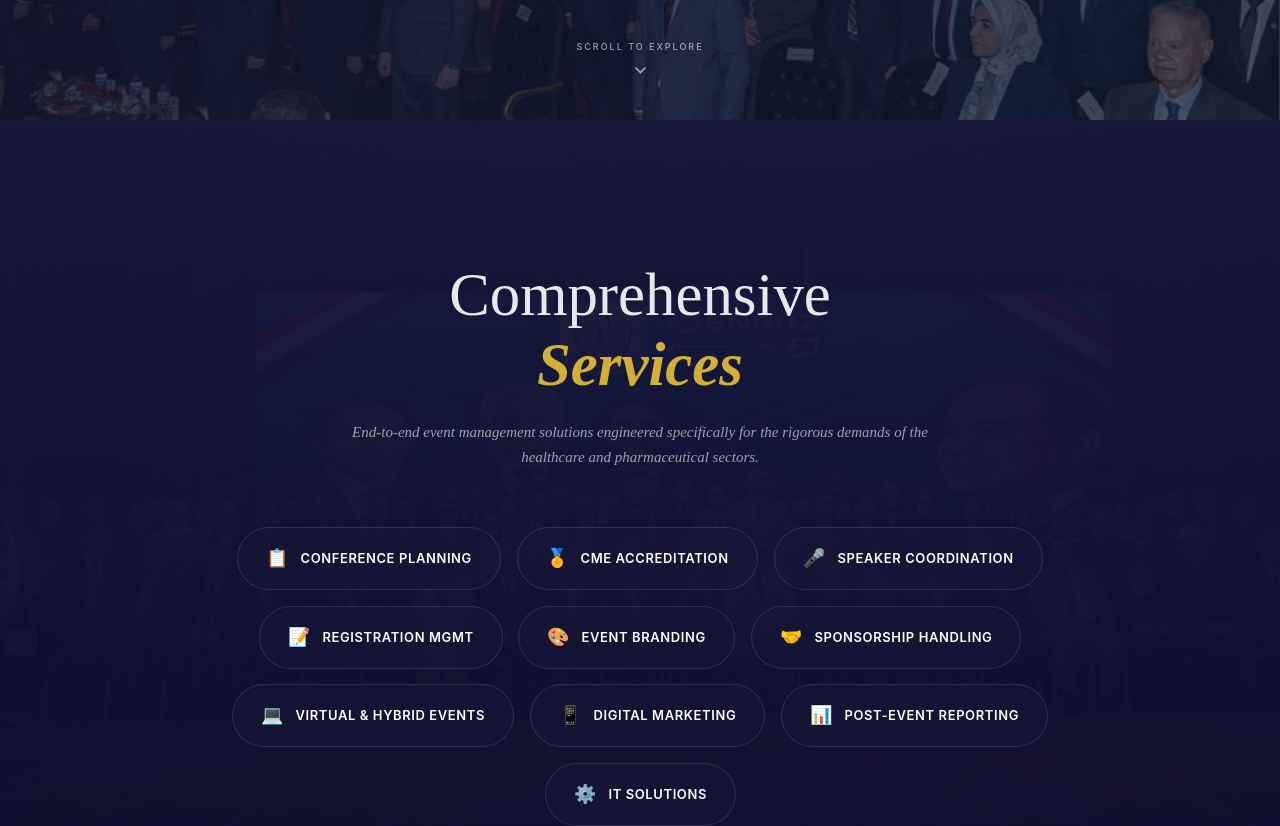
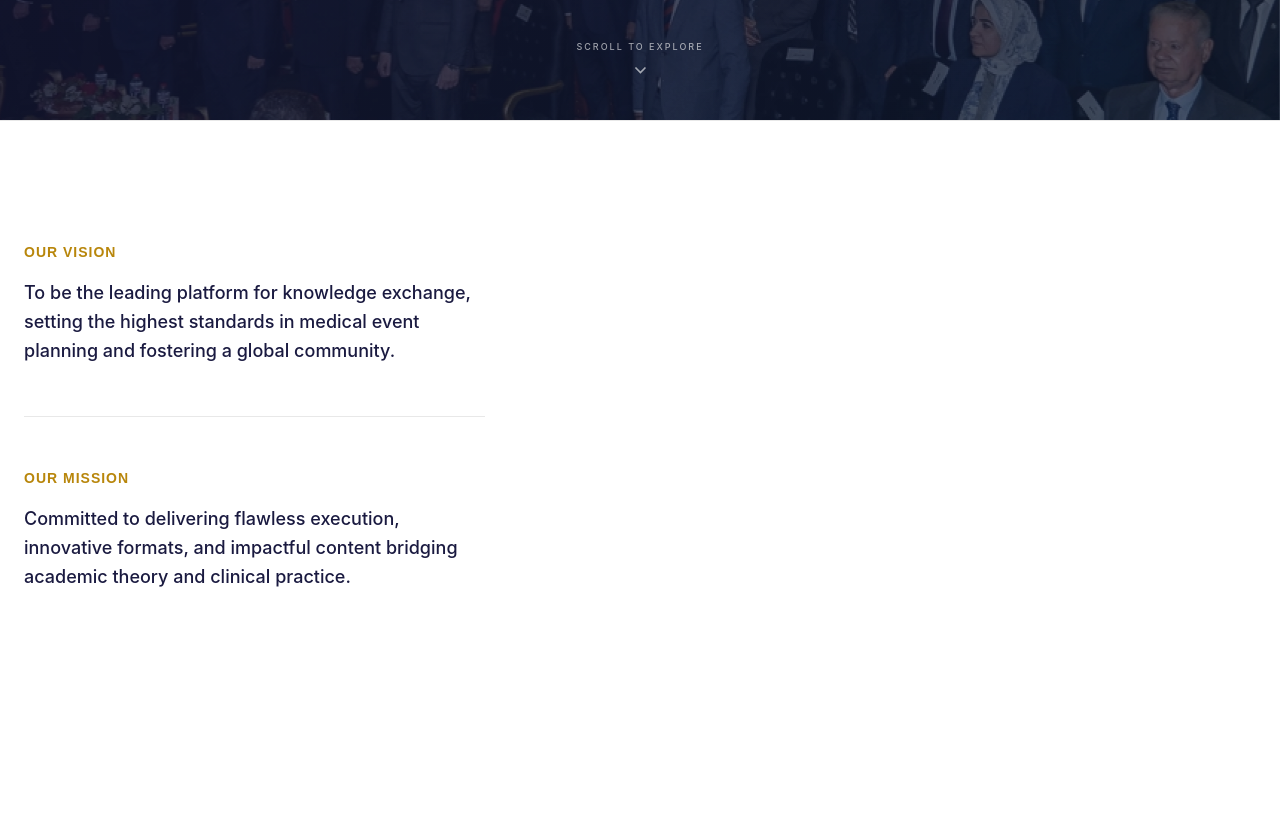
Before and after one commit to Mostafahama/Msquare, an Angular app in the folder msquare-angular/: page / in a window 1280 px wide. Shown: the part 680-1506 px from the top of the page. Built offline with nearby package versions, Linux system fonts and the light colour scheme.

Commit message:
feat: restore Identity (About & Values) section with GSAP fade animations after hero

```diff
--- a/msquare-angular/src/app/app.component.ts
+++ b/msquare-angular/src/app/app.component.ts
@@ -2,6 +2,7 @@ import { Component, AfterViewInit, OnDestroy } from '@angular/core';
 import { CommonModule } from '@angular/common';
 import { HeaderComponent } from './header/header.component';
 import { HeroComponent } from './hero/hero.component';
+import { IdentityComponent } from './identity/identity.component';
 import { WipePanelsComponent } from './wipe-panels/wipe-panels.component';
 import { EventsComponent } from './events/events.component';
 import { PartnersComponent } from './partners/partners.component';
@@ -11,7 +12,7 @@ import { gsap } from 'gsap';
 @Component({
   selector: 'app-root',
   standalone: true,
-  imports: [CommonModule, HeaderComponent, HeroComponent, WipePanelsComponent, EventsComponent, PartnersComponent, FooterComponent],
+  imports: [CommonModule, HeaderComponent, HeroComponent, IdentityComponent, WipePanelsComponent, EventsComponent, PartnersComponent, FooterComponent],
   template: `
     <!-- ═══ CUSTOM CURSOR ═══ -->
     <div class="cursor-dot"></div>
@@ -23,6 +24,7 @@ import { gsap } from 'gsap';
     <app-header></app-header>
     <main>
       <app-hero></app-hero>
+      <app-identity></app-identity>
       <app-wipe-panels></app-wipe-panels>
       <app-events></app-events>
       <app-partners></app-partners>
--- /dev/null
+++ b/msquare-angular/src/app/identity/identity.component.html
@@ -0,0 +1,60 @@
+<!-- ═══ ABOUT & VALUES (Identity Section) ═══ -->
+<section class="identity" id="about" #identitySec>
+  <div class="container">
+    <div class="identity-grid">
+
+      <!-- Left: Vision & Mission -->
+      <div class="identity-left">
+        <div class="id-box">
+          <span class="id-label">OUR VISION</span>
+          <p class="id-text">To be the leading platform for knowledge exchange, setting the highest standards in medical event planning and fostering a global community.</p>
+        </div>
+        <div class="id-divider"></div>
+        <div class="id-box">
+          <span class="id-label">OUR MISSION</span>
+          <p class="id-text">Committed to delivering flawless execution, innovative formats, and impactful content bridging academic theory and clinical practice.</p>
+        </div>
+      </div>
+
+      <!-- Right: Core Values -->
+      <div class="identity-right" id="values">
+        <div class="value-item">
+          <span class="val-num">01</span>
+          <div class="val-body">
+            <h3>Excellence</h3>
+            <p>Top-quality, detail-driven events.</p>
+          </div>
+        </div>
+        <div class="value-item">
+          <span class="val-num">02</span>
+          <div class="val-body">
+            <h3>Integrity</h3>
+            <p>Honesty and full transparency.</p>
+          </div>
+        </div>
+        <div class="value-item">
+          <span class="val-num">03</span>
+          <div class="val-body">
+            <h3>Innovation</h3>
+            <p>Fresh ideas and smart tech.</p>
+          </div>
+        </div>
+        <div class="value-item">
+          <span class="val-num">04</span>
+          <div class="val-body">
+            <h3>Collaboration</h3>
+            <p>Stronger through partnerships and teamwork.</p>
+          </div>
+        </div>
+        <div class="value-item">
+          <span class="val-num">05</span>
+          <div class="val-body">
+            <h3>Impact</h3>
+            <p>Making a real difference in every industry.</p>
+          </div>
+        </div>
+      </div>
+
+    </div>
+  </div>
+</section>
--- /dev/null
+++ b/msquare-angular/src/app/identity/identity.component.scss
@@ -0,0 +1,97 @@
+/* ── IDENTITY (ABOUT & VALUES) ── */
+.identity {
+  padding: 120px 0;
+  background: var(--white);
+  border-top: 1px solid var(--border);
+}
+
+.identity-grid {
+  display: grid;
+  grid-template-columns: 1fr 1.5fr;
+  gap: 80px;
+}
+
+@media (max-width: 1024px) {
+  .identity-grid { grid-template-columns: 1fr; gap: 60px; }
+}
+
+/* Left: Vision & Mission */
+.identity-left {
+  display: flex;
+  flex-direction: column;
+  gap: 40px;
+}
+
+.id-box {
+  display: flex;
+  flex-direction: column;
+  gap: 16px;
+}
+
+.id-label {
+  font-family: var(--fd);
+  font-size: 14px;
+  font-weight: 700;
+  color: var(--gold);
+  letter-spacing: 1px;
+}
+
+.id-text {
+  font-size: 18px;
+  color: var(--navy);
+  line-height: 1.6;
+  font-weight: 500;
+}
+
+.id-divider {
+  width: 100%;
+  height: 1px;
+  background: var(--border);
+  margin: 10px 0;
+}
+
+/* Right: Values list */
+.identity-right {
+  display: flex;
+  flex-direction: column;
+}
+
+.value-item {
+  display: flex;
+  align-items: flex-start;
+  gap: 32px;
+  padding: 32px 0;
+  border-bottom: 1px solid var(--border);
+  transition: all .3s var(--ease);
+  cursor: pointer;
+}
+
+.value-item:first-child { padding-top: 0; }
+.value-item:last-child  { border-bottom: none; }
+
+.value-item:hover {
+  padding-left: 8px;
+}
+
+.val-num {
+  font-family: var(--fd);
+  font-size: 40px;
+  font-weight: 700;
+  color: var(--border);
+  line-height: 1;
+  min-width: 50px;
+  transition: color .3s var(--ease);
+}
+
+.val-body h3 {
+  font-size: 24px;
+  color: var(--navy);
+  margin-bottom: 8px;
+  font-weight: 600;
+}
+
+.val-body p {
+  font-size: 15px;
+  color: var(--text2);
+  line-height: 1.6;
+}
--- /dev/null
+++ b/msquare-angular/src/app/identity/identity.component.ts
@@ -0,0 +1,67 @@
+import { Component, AfterViewInit, OnDestroy, ElementRef, ViewChild } from '@angular/core';
+import { CommonModule } from '@angular/common';
+import { gsap } from 'gsap';
+import { ScrollTrigger } from 'gsap/ScrollTrigger';
+
+gsap.registerPlugin(ScrollTrigger);
+
+@Component({
+  selector: 'app-identity',
+  standalone: true,
+  imports: [CommonModule],
+  templateUrl: './identity.component.html',
+  styleUrls: ['./identity.component.scss']
+})
+export class IdentityComponent implements AfterViewInit, OnDestroy {
+  @ViewChild('identitySec') identitySec!: ElementRef<HTMLElement>;
+
+  private ctx!: gsap.Context;
+
+  ngAfterViewInit() {
+    this.ctx = gsap.context(() => {
+      // Left column: Vision & Mission fade up
+      gsap.from('.identity-left', {
+        x: -50,
+        opacity: 0,
+        duration: 1,
+        ease: 'power3.out',
+        scrollTrigger: {
+          trigger: this.identitySec.nativeElement,
+          start: 'top 75%',
+          toggleActions: 'play none none none',
+        }
+      });
+
+      // Right column: Values stagger in
+      gsap.from('.value-item', {
+        x: 40,
+        opacity: 0,
+        duration: 0.7,
+        stagger: 0.12,
+        ease: 'power2.out',
+        scrollTrigger: {
+          trigger: '.identity-right',
+          start: 'top 80%',
+          toggleActions: 'play none none none',
+        }
+      });
+
+      // Value number color on hover — pure CSS handles this,
+      // but add a subtle GSAP pulse on each item hover for premium feel
+      document.querySelectorAll<HTMLElement>('.value-item').forEach(item => {
+        const num = item.querySelector<HTMLElement>('.val-num');
+        item.addEventListener('mouseenter', () => {
+          if (num) gsap.to(num, { color: 'var(--gold)', duration: 0.3 });
+        });
+        item.addEventListener('mouseleave', () => {
+          if (num) gsap.to(num, { color: 'var(--border)', duration: 0.3 });
+        });
+      });
+
+    }, this.identitySec.nativeElement);
+  }
+
+  ngOnDestroy() {
+    this.ctx?.revert();
+  }
+}
```
